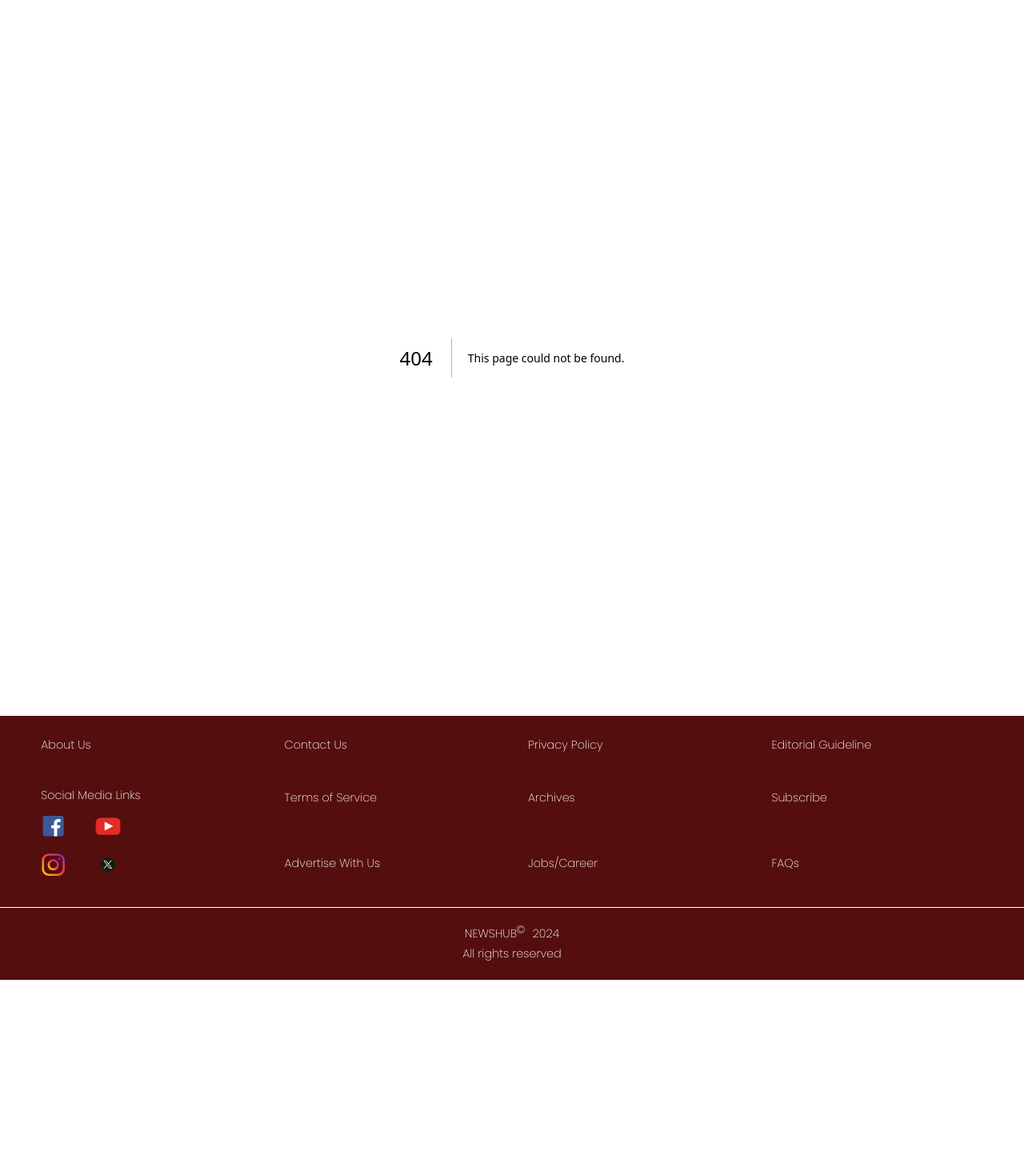
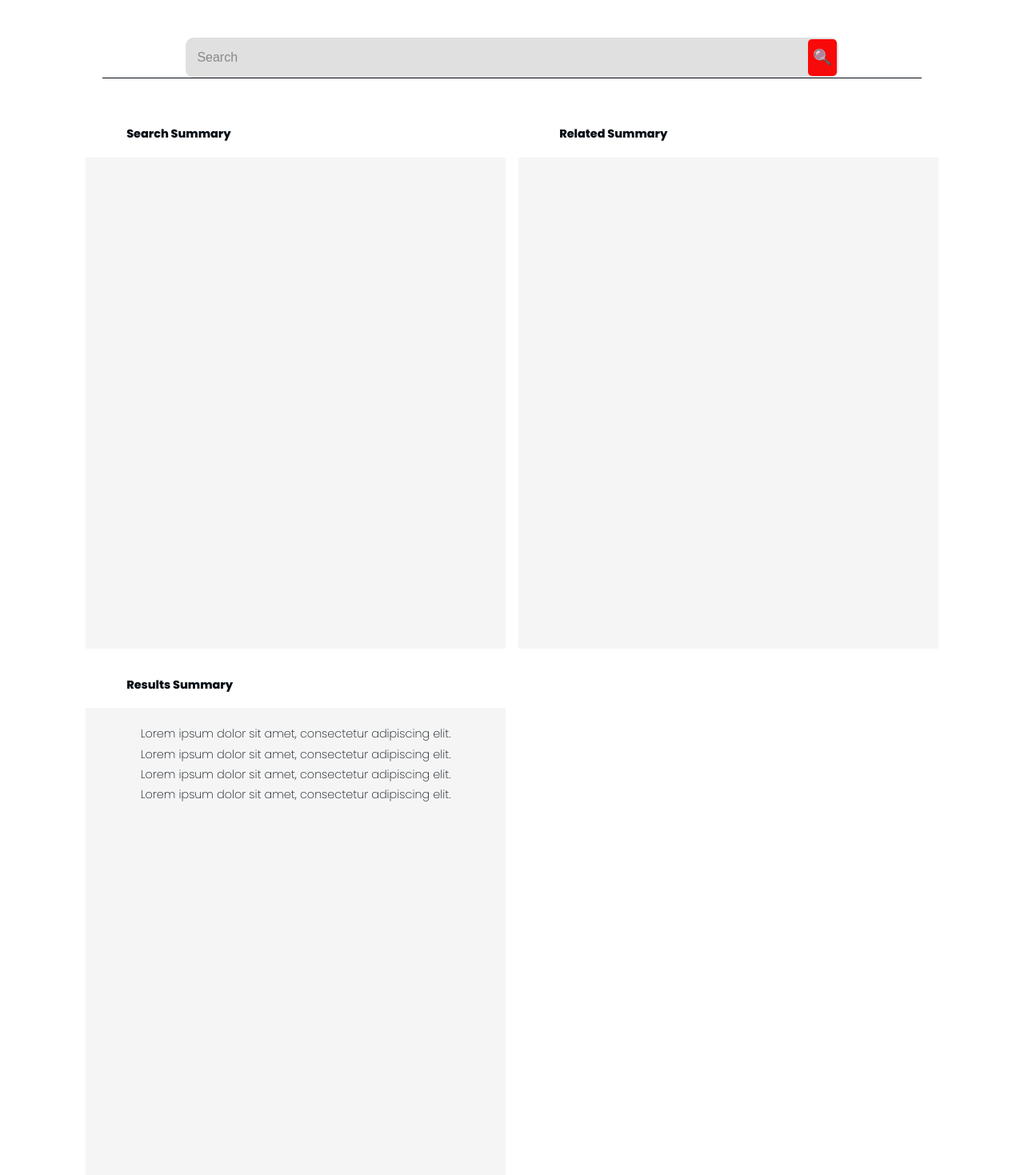
Before and after one commit to woodmark-dev/news-hub, a Next.js app: page /search in a window 1280 px wide. Before the commit this address had no page. Shown: the part 121-1590 px from the top of the page at 80% size. Before the commit the page ends 1346 px from the top, so only its background shows below. Built offline with nearby package versions, Linux system fonts and the light colour scheme.

Commit message:
created search page

```diff
--- /dev/null
+++ b/app/(site)/search/page.tsx
@@ -0,0 +1,9 @@
+import Search from "../../components/searchpage/search";
+
+export default function FilterPage() {
+	return (
+		<div>
+			<Search />
+		</div>
+	);
+}
--- a/app/components/button/button.tsx
+++ b/app/components/button/button.tsx
@@ -1,5 +1,6 @@
 interface ButtonProps {
   label: string;
+
 }
 
 const Button = ({ label }: ButtonProps) => {
--- a/app/components/filterpage/filter.css
+++ b/app/components/filterpage/filter.css
@@ -17,12 +17,13 @@
   .top .content {
     font-size: 16px;
     font-weight: 600;
-    margin-right: 100px;
+    margin-right: 120px;
   }
 
   .menu {
     display: flex;
     gap: 16px;
+    margin: 0px var(--site-margin);
   }
 
   .menu button {
@@ -49,10 +50,11 @@
     flex: 1;
     align-items: stretch;
     position: relative;
+    margin: 0px var(--site-margin);
 
     .vertical {
       border-right: 1px solid var(--black);
-      margin-top: -6.8%;
+      margin-top: -7.4%;
       margin-bottom: -4%;
     }
   }
--- /dev/null
+++ b/app/components/searchpage/search.css
@@ -0,0 +1,113 @@
+.container {
+    display: flex;
+    flex-direction: column;
+    align-items: center;
+
+
+    .search-container {
+      display: flex;
+      align-items: center;
+      width: 100%;
+      max-width: 816px;
+      margin: 0 auto;
+      background-color: #e0e0e0;
+      border-radius: 10px;
+      padding: 0.1rem;
+
+    }
+
+
+
+
+    .search-input {
+      flex: 1;
+      padding: 0.8rem;
+      font-size: 1rem;
+      border: none;
+      outline: none;
+      background-color: transparent;
+    }
+
+    .search-input::placeholder {
+      color: #888;
+    }
+
+    .search-button {
+      display: flex;
+      align-items: center;
+      justify-content: center;
+      background-color: var(--primary-color);
+      color: white;
+      padding: 0.4rem;
+      font-size: 1.2rem;
+      border: none;
+      border-radius: 5px; /* Match container's border radius */
+      cursor: pointer;
+    }
+
+    .search-button:hover {
+      background-color: var(--primary-color); /* Darker red on hover */
+    }
+
+
+    .hl {
+      border-top: 1px solid var(--black);
+      width: 80%;
+      margin:0px var(--site-margin);
+    }
+
+
+    .main {
+      display: grid;
+      grid-template-columns: 1fr 1fr;
+      grid-template-rows: auto auto;
+      gap: 1rem;
+    }
+
+    .main > section {
+      display: flex;
+      flex-direction: column;
+      align-items: center;
+      text-align: center;
+      background-color: #f5f5f5; /* Light gray background */
+      border-radius: 8px;
+      height: 614px;
+      width: 531px;
+    }
+
+
+
+    .main .summary  {
+      grid-column: span 2;
+      height: 614px;
+      width: 525px;
+      background-color: #f5f5f5;
+      align-items: center;
+      text-align: center;
+    }
+
+
+    h2 {
+      margin-bottom: 1rem;
+      font-size: var(--h6);
+      color: var(--black);
+      font-weight: 700;
+      margin:20px var(--site-margin);
+
+    }
+
+    p{
+      padding: 20px var(--site-margin);
+    }
+
+   button {
+    background: var(--primary-color);
+    border: 1px ;
+    font-size: 14px;
+    color: white;
+    font-weight: 600;
+    cursor: pointer;
+    margin: var(--site-margin);
+    padding:14px ;
+  }
+}
--- /dev/null
+++ b/app/components/searchpage/search.tsx
@@ -0,0 +1,52 @@
+
+import "../searchpage/search.css";
+import Button from "../button/button";
+
+const SearchPage = () =>{
+  return (
+    <div className='container'>
+      <header className="search-container">
+      <input
+        type="text"
+        placeholder="Search"
+        className="search-input"
+      />
+      <div className="search-button">
+        🔍
+      </div>
+    </header>
+      <p className="hl"></p>
+      <main className='main'>
+      <div className=''>
+        <h2>Search Summary</h2>
+        <section className='summary'>
+
+        </section>
+</div>
+
+          <div className=''>
+        <h2>Related Summary</h2>
+        <section className='summary'>
+
+        </section>
+</div>
+
+        <div className=''>
+        <h2>Results Summary</h2>
+        <section className='summary'>
+          <p>
+            Lorem ipsum dolor sit amet, consectetur adipiscing elit. Lorem ipsum
+            dolor sit amet, consectetur adipiscing elit. Lorem ipsum dolor sit amet, consectetur adipiscing elit. Lorem ipsum
+            dolor sit amet, consectetur adipiscing elit.
+          </p>
+        </section>
+</div>
+      </main>
+
+      <Button  label="SUBSCRIBE TO OUR NEWSLETTER"/>
+
+    </div>
+  );
+};
+
+export default SearchPage;
```
Also changed, not shown: app/components/searchpage/style/search.svg (added).
